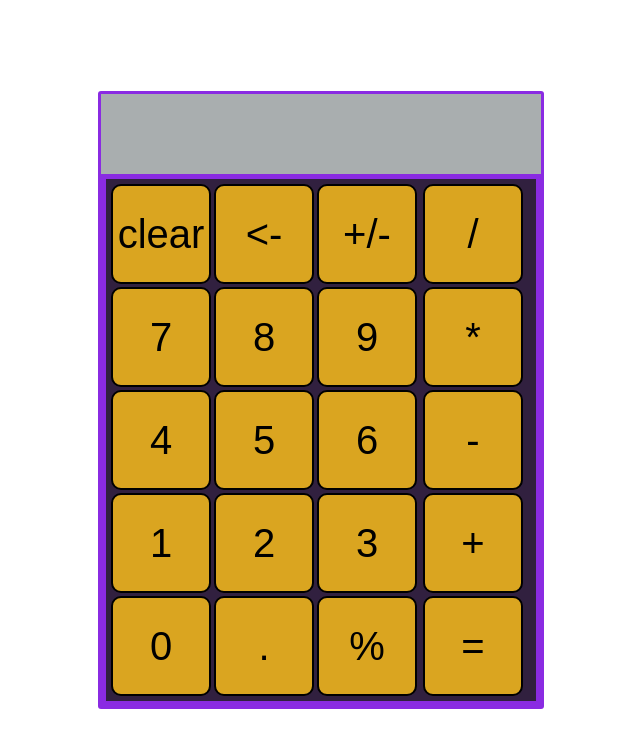
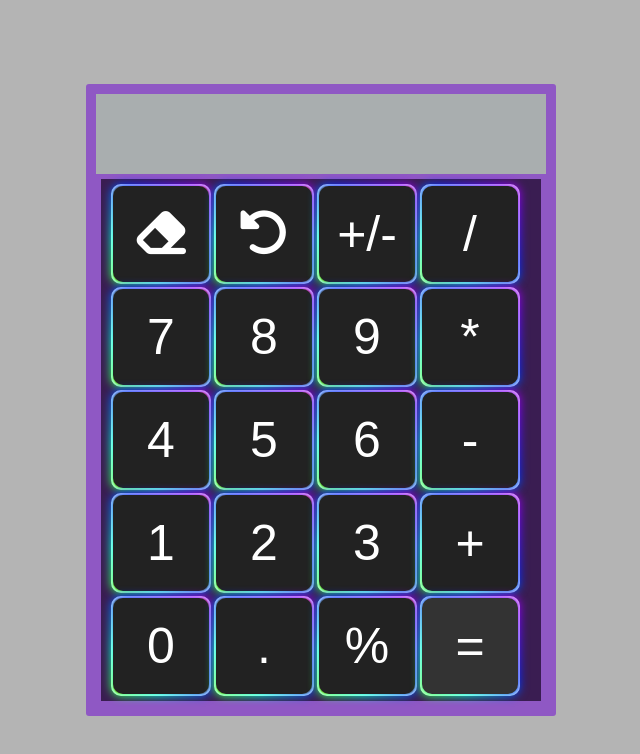
Before and after one commit to mabo3112/Calculator, a plain HTML site: page index.html in a window 1280 px wide. Shown: the whole page, without its empty margins (319-959 px from the left). Drawn offline with Linux system fonts and the light colour scheme.

Commit message:
improve button style and prevent result overflow

```diff
--- a/index.html
+++ b/index.html
@@ -5,36 +5,37 @@
     <meta name="viewport" content="width=device-width, initial-scale=1.0">
     <title>Document</title>
     <link rel="stylesheet" href="style.css">
+    <link rel="stylesheet" href="https://cdnjs.cloudflare.com/ajax/libs/font-awesome/6.0.0-beta3/css/all.min.css">
 </head>
 <body>
     <div id="calculator">
-        <div id="display"></div>
+        <div id="display"><span id="display-text"></span></div>
             <div class="input-buttons">
 
                 <div class="number-buttons">
-                    <button id="input-clear" class="numbers no-update">clear</button>
-                    <button id="input-undo" class="numbers no-update"><-</button>
-                    <button id="input-sign" class="numbers no-update sign-update">+/-</button>
-                    <button id="number-7" class="numbers">7</button>
-                    <button id="number-8" class="numbers">8</button>
-                    <button id="number-9" class="numbers">9</button>
-                    <button id="number-4" class="numbers">4</button>
-                    <button id="number-5" class="numbers">5</button>
-                    <button id="number-6" class="numbers">6</button>
-                    <button id="number-1" class="numbers">1</button>
-                    <button id="number-2" class="numbers">2</button>
-                    <button id="number-3" class="numbers">3</button>
-                    <button id="number-0" class="numbers">0</button>
-                    <button id="input-period" class="numbers no-update">.</button>
-                    <button id="input-mod" class="numbers no-update operators">%</button>
+                    <button id="input-clear" class="numbers  button-85 no-update" role="button"><i class="fa-solid fa-eraser"></i></button>
+                    <button id="input-undo" class="numbers button-85 no-update"><i class="fa-solid fa-rotate-left"></i></button>
+                    <button id="input-sign" class="numbers button-85 no-update sign-update">+/-</button>
+                    <button id="number-7" class="numbers button-85">7</button>
+                    <button id="number-8" class="numbers button-85">8</button>
+                    <button id="number-9" class="numbers button-85">9</button>
+                    <button id="number-4" class="numbers button-85">4</button>
+                    <button id="number-5" class="numbers button-85">5</button>
+                    <button id="number-6" class="numbers button-85">6</button>
+                    <button id="number-1" class="numbers button-85">1</button>
+                    <button id="number-2" class="numbers button-85">2</button>
+                    <button id="number-3" class="numbers button-85">3</button>
+                    <button id="number-0" class="numbers button-85">0</button>
+                    <button id="input-period" class="numbers button-85 no-update">.</button>
+                    <button id="input-mod" class="numbers button-85 no-update operators">%</button>
                 </div>
 
                 <div class="operator-buttons">
-                    <button id="operator/" class="operators">/</button>
-                    <button id="operator*" class="operators">*</button>
-                    <button id="operator-" class="operators">-</button>
-                    <button id="operator+" class="operators">+</button>
-                    <button id="operatorEval" class="no-update">=</button>
+                    <button id="operator/" class="operators button-85">/</button>
+                    <button id="operator*" class="operators button-85">*</button>
+                    <button id="operator-" class="operators button-85">-</button>
+                    <button id="operator+" class="operators button-85">+</button>
+                    <button id="operatorEval" class="no-update button-85">=</button>
                 </div>
 
             </div>
--- a/script.js
+++ b/script.js
@@ -8,7 +8,7 @@ let sign = false;
 let result = "";
 
 const clearButton = document.querySelector("#input-clear");
-const display = document.querySelector("#display");
+const display = document.querySelector("#display-text");
 const numberButtons = document.querySelector(".number-buttons");
 const resultButtons = document.querySelector("#operatorEval");
 const operatorButtons = document.querySelectorAll("#input-mod, .operator-buttons .operators");
@@ -161,7 +161,7 @@ function clear(){
     number2 = -99;
     number1Set = false;
     number2Set = false;
-    if(result % 1 == 0) {
+    if(result % 1 == 0 || typeof result !== "number") {
         period = false;
     } else {
         period = true;
@@ -228,6 +228,7 @@ function operate(number1, operand, number2) {
                     display.textContent = number1.toFixed(12);
                 }
                 display.textContent = number1;
+                adjustFontSizeToFit(display);
             } else {
                 clear();
                 display.textContent = result;
@@ -237,3 +238,18 @@ function operate(number1, operand, number2) {
     }
 
 }
+
+function adjustFontSizeToFit(){
+    const displayDiv = document.getElementById("display");
+    const displaySpan = document.getElementById("display-text");
+    let fontSize = 58;
+    display.style.fontSize = fontSize + "px";
+    console.log(displaySpan.offsetWidth + ", " + displayDiv.offsetWidth);
+        while (displaySpan.offsetWidth > displayDiv.offsetWidth && fontSize > 10) {
+            fontSize -= 1;
+            displaySpan.style.fontSize = fontSize + "px";
+        }
+
+    console.log(displaySpan.style.fontSize);
+
+}
--- a/style.css
+++ b/style.css
@@ -11,10 +11,11 @@ html, body{
     display: flex;
     justify-content: center;
     align-items: center;
+    background-color: rgb(180, 180, 180);
 
 }
 
-button{
+/* button{
     cursor: pointer;
     font-family: "Fredoka", sans-serif;
     font-optical-sizing: auto;
@@ -30,21 +31,96 @@ button{
     gap: 0px;
     margin: 0px;
     background-color: goldenrod;
-}
+} */
+
+.button-85 {
+
+    /* padding: 0.6em 2em; */
+    border: none;
+    outline: none;
+    color: rgb(255, 255, 255);
+    /* background: #111; */
+    cursor: pointer;
+    position: relative;
+    font-family: "Fredoka", sans-serif;
+    font-optical-sizing: auto;
+    font-weight: 400;
+    font-style: normal;
+    font-variation-settings: "wdth" 100;
+    font-size: 50px;
+    z-index: 0;
+    border-radius: 10px;
+    user-select: none;
+    -webkit-user-select: none;
+    touch-action: manipulation;
+  }
+
+  .button-85:before {
+    content: "";
+    background: linear-gradient(
+      45deg,
+      #ff0000,
+      #ff7300,
+      #fffb00,
+      #48ff00,
+      #00ffd5,
+      #002bff,
+      #7a00ff,
+      #ff00c8,
+      #ff0000
+    );
+    position: absolute;
+    top: -2px;
+    left: -2px;
+    background-size: 400%;
+    z-index: -1;
+    filter: blur(5px);
+    -webkit-filter: blur(5px);
+    width: calc(100% + 4px);
+    height: calc(100% + 4px);
+    animation: glowing-button-85 20s linear infinite;
+    transition: opacity 0.3s ease-in-out;
+    border-radius: 10px;
+  }
+
+  @keyframes glowing-button-85 {
+    0% {
+      background-position: 0 0;
+    }
+    50% {
+      background-position: 400% 0;
+    }
+    100% {
+      background-position: 0 0;
+    }
+  }
+
+  .button-85:after {
+    z-index: -1;
+    content: "";
+    position: absolute;
+    width: 100%;
+    height: 100%;
+    background: #222;
+    left: 0;
+    top: 0;
+    border-radius: 10px;
+  }
+
 
 #calculator{
-    background-color: blueviolet;
+    background-color: rgb(143, 88, 196);
     display: flex;
     flex-direction: column;
     border: 5px;
     border-radius: 3px;
-    padding: 3px;
+    padding: 10px;
 
 
 }
 
 #display{
-    width: 440px;
+    width: 450px;
     height: 80px;
     background-color: rgb(169, 174, 175);
     font-family: "Fredoka", sans-serif;
@@ -55,6 +131,13 @@ button{
     font-variation-settings: "wdth" 100;
     text-align: end;
     padding-right: 10px;
+    overflow: hidden;
+    white-space: nowrap;
+    box-sizing: border-box;
+}
+
+span{
+    display: inline-block;
 }
 
 
@@ -62,14 +145,15 @@ button{
     display: flex;
     flex-direction: row;
     margin: 5px;
-    background-color: rgb(49, 32, 63);
+    padding-left: 5px;
+    background-color: rgb(58, 29, 82);
 
 
 }
 
 
 .number-buttons{
-    max-width: 307px;
+     max-width: 307px;
     display: flex;
     padding: 0;
     margin: 5px;
@@ -79,11 +163,12 @@ button{
 
 }
 
-.operator-buttons{
+.operator-buttons {
     display: flex;
     flex-direction: column;
     gap: 3px;
     margin-top: 5px;
+    margin-left: -3px;
 
 }
 
@@ -99,16 +184,20 @@ button{
 
 }
 
-.operators{
+.operators, #operatorEval{
     width: 100px;
     height: 100px;
     border: 2px;
     border-style: solid;
     gap: 0px;
     margin: 0px;
-    background-color: goldenrod;
+
+
 }
 
+#operatorEval:after{
+    background: #333;
+}
 /* #number-0 {
     width: 203px;
 } */
```
